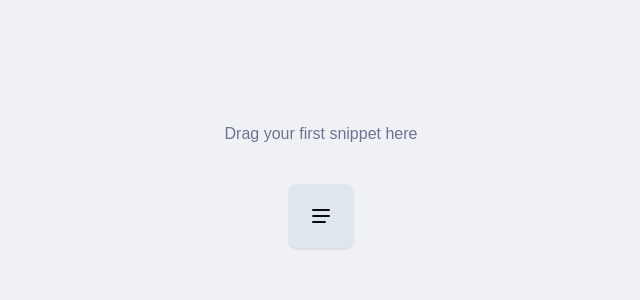
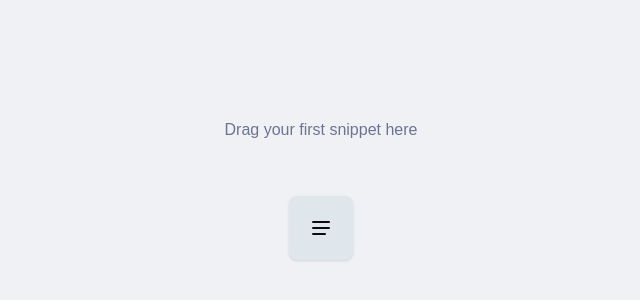
Before and after one commit to dancreightondev/snippets, a Next.js app: page / in a window 1280 px wide. Shown: the part 234-534 px from the top of the page, without its empty margins (319-959 px from the left). Built offline with nearby package versions, Linux system fonts and the light colour scheme; a web font is replaced by a local one.

Commit message:
Add vertical margins to `#canvas-dropzone`

```diff
--- a/app/(root)/_components/Canvas.tsx
+++ b/app/(root)/_components/Canvas.tsx
@@ -38,7 +38,7 @@ export const Canvas: FC<CanvasProps> = ({
 			<div
 				id="canvas-dropzone"
 				className={twClassMerge(
-					"min-h-[100px] rounded-xl transition flex items-center justify-center",
+					"min-h-[100px] rounded-xl transition flex items-center justify-center mt-2 mb-4",
 					isOver
 						? "border-primary border-3 border-dashed bg-primary/25"
 						: ""
```
